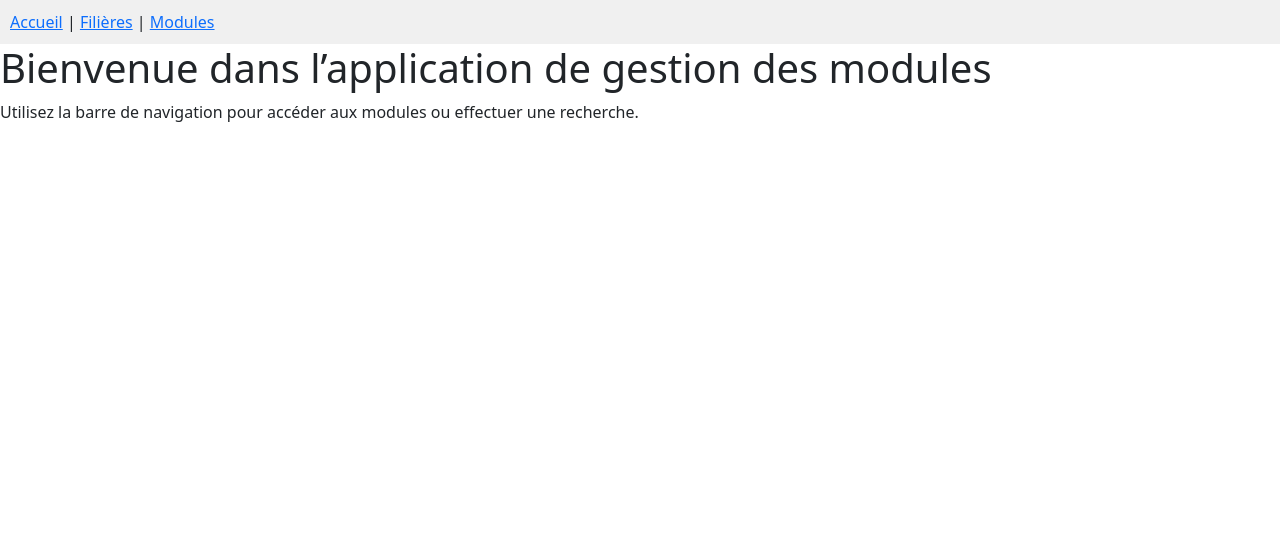
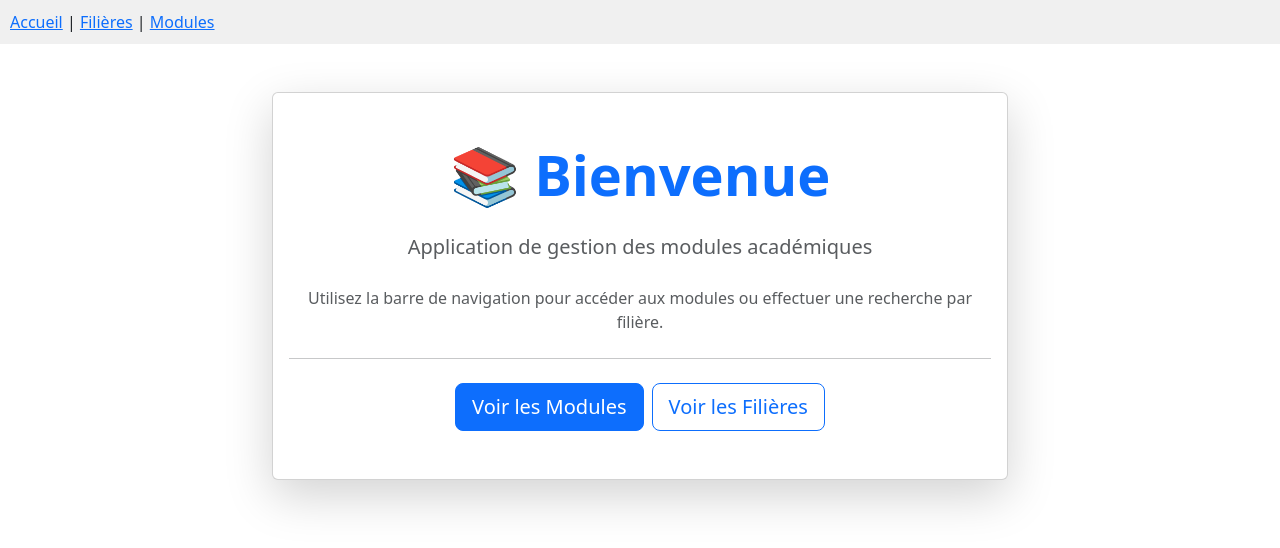
Before and after one commit to 3afaf-ahadad/TP_REACT_Routage_-_Server_JSON, a React (Vite) app: page / in a window 1280 px wide. Shown: the top 548 px of the page. Built offline with nearby package versions, Linux system fonts and the light colour scheme; data requests are answered from the project's data file; a small style sheet from the web is missing.

Commit message:
Refactor Accueil component layout and content
Updated the layout and content of the Accueil component to enhance user experience and provide clearer navigation options.

```diff
--- a/src/components/Acceuil.jsx
+++ b/src/components/Acceuil.jsx
@@ -1,10 +1,33 @@
-import React from "react";
 
 function Accueil() {
   return (
-    <div>
-      <h1>Bienvenue dans l’application de gestion des modules</h1>
-      <p>Utilisez la barre de navigation pour accéder aux modules ou effectuer une recherche.</p>
+    <div className="container mt-5">
+      <div className="row justify-content-center">
+        <div className="col-lg-8">
+          <div className="card shadow-lg">
+            <div className="card-body text-center py-5">
+              <h1 className="card-title display-4 fw-bold text-primary mb-4">
+                📚 Bienvenue
+              </h1>
+              <p className="card-text lead text-muted mb-4">
+                Application de gestion des modules académiques
+              </p>
+              <p className="card-text text-muted">
+                Utilisez la barre de navigation pour accéder aux modules ou effectuer une recherche par filière.
+              </p>
+              <hr className="my-4" />
+              <div className="mt-4">
+                <a href="/modules" className="btn btn-primary btn-lg me-2">
+                  Voir les Modules
+                </a>
+                <a href="/filieres" className="btn btn-outline-primary btn-lg">
+                  Voir les Filières
+                </a>
+              </div>
+            </div>
+          </div>
+        </div>
+      </div>
     </div>
   );
 }
```
